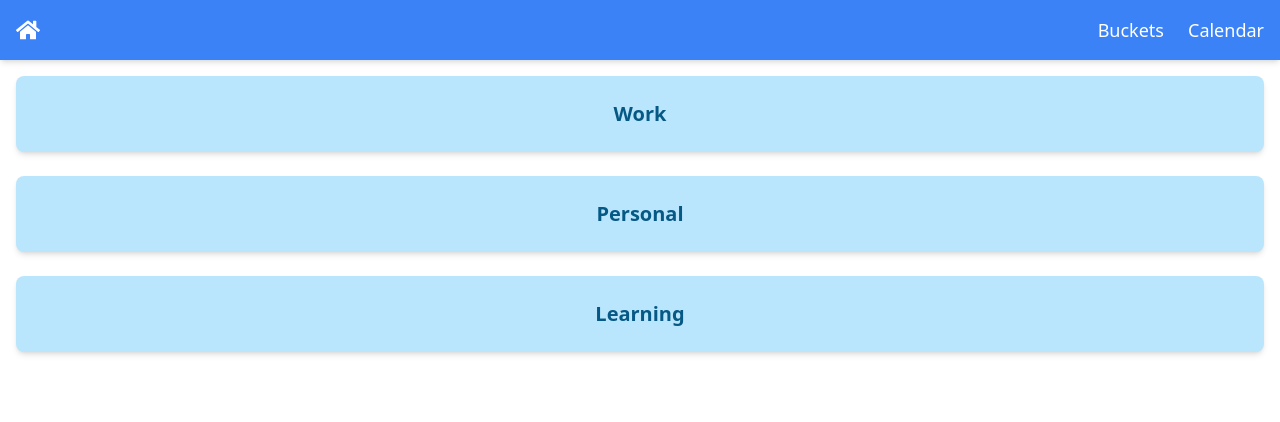
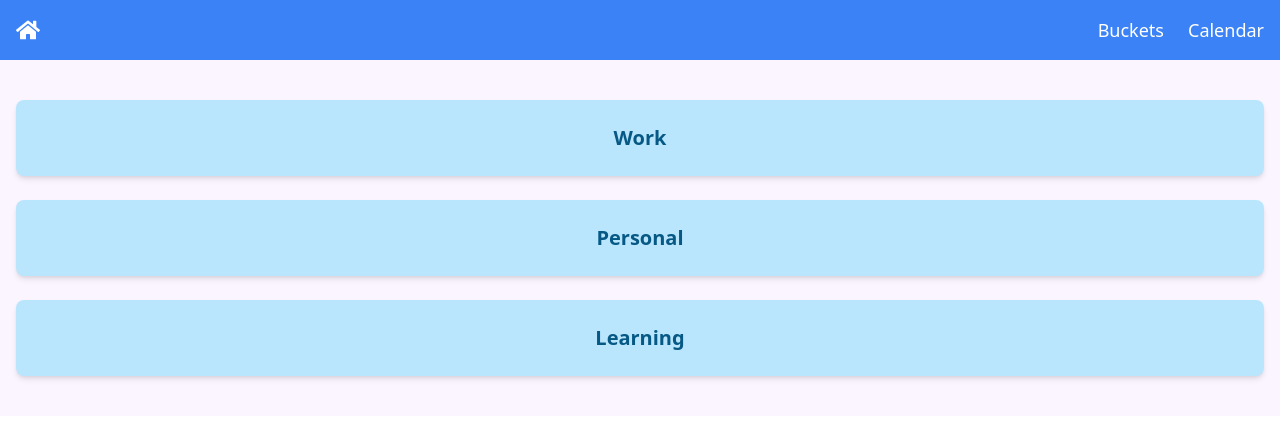
Before and after one commit to paldridi/smartTodo, a React (Vite) app: page / in a window 1280 px wide. Shown: the top 422 px of the page. Built offline with nearby package versions, Linux system fonts and the light colour scheme; data requests are answered from the project's data file.

Commit message:
Edit todo, delete and complete still missing

```diff
--- a/src/App.jsx
+++ b/src/App.jsx
@@ -1,27 +1,43 @@
-import React from 'react'
+import React, { Children } from 'react'
 import MainLayout from './layouts/MainLayout'
-import { Route, createBrowserRouter, createRoutesFromElements, RouterProvider } from 'react-router-dom';
+import { createBrowserRouter, RouterProvider } from 'react-router-dom';
 import ErrorPage from './pages/ErrorPage';
 import HomePage from './pages/HomePage';
-import BucketPage from './pages/BucketPage';
+import BucketPage, {todoLoader} from './pages/BucketPage';
 import CalendarPage from './pages/CalendarPage';
 import TodoPage from './pages/TodoPage';
 
 const App = () => {
 
   // Pages Routes
-  const router = createBrowserRouter(
-    createRoutesFromElements(
-      <Route path='/' element={<MainLayout />}>
-        <Route index element={<HomePage />} />
-        <Route path='/buckets/:bucket_name' element={<BucketPage />}>
-          <Route path=':todo_id' element={<TodoPage />}/>
-        </Route>
-        <Route path='/calendar' element={CalendarPage}/>
-        <Route path='*' element={<ErrorPage />} />
-      </Route>
-    )
-  );
+  const router = createBrowserRouter([
+    {
+      path: '/',
+      element: <MainLayout />,
+      errorElement: <ErrorPage />,
+      children: [
+        {
+          index: true,
+          element: <HomePage />,
+        },
+        {
+          path: ':bucket_name',
+          element: <BucketPage />,
+          loader: todoLoader,
+          children: [
+            {
+              path: ':todo_id',
+              element: <TodoPage />,
+            }
+          ]
+        },
+        {
+          path: 'calendar',
+          element: <CalendarPage />
+        }
+      ]
+    }
+  ])
 
 
   return (
--- a/src/components/Buckets.jsx
+++ b/src/components/Buckets.jsx
@@ -1,19 +1,16 @@
-import { useNavigate } from "react-router-dom";
+
+import { Link } from "react-router-dom";
 
 // Bucket card that recieves a bucket prop
-const Buckets = ({ bucket}) => {
-    const navigate = useNavigate();
-
-    const handleBucketClick = () => {
-        navigate(`/buckets/${bucket.name}`); // progmatically navigate to the bucket todos
-    };
+const Buckets = ({ bucket }) => {
 
     return (
         <div
-            onClick={handleBucketClick}
-            className="bg-sky-200 hover:bg-sky-300 transition-colors duration-300 cursor-pointer p-6 rounded-lg shadow-md text-center"
+            className="bg-sky-200 hover:bg-sky-300 transition-colors duration-300 cursor-pointer p-6 px-3 rounded-lg shadow-md text-center relative"
         >
+            <Link to={`/${bucket.name}`}>
             <h2 className="text-xl font-semibold text-sky-800">{bucket.name}</h2>
+            </Link>
         </div>
     )
     }
--- a/src/components/Navbar.jsx
+++ b/src/components/Navbar.jsx
@@ -11,7 +11,7 @@ const Navbar = () => {
                 <FaHome className="text-2xl" />
             </Link>
             </div>
-            <div className="font-poppins space-x-6 text-white text-lg">
+            <div className="space-x-6 text-white text-lg">
             <Link to="/" className="hover:underline">
                 Buckets
             </Link>
--- /dev/null
+++ b/src/components/Spinner.jsx
@@ -0,0 +1,19 @@
+import { ScaleLoader } from "react-spinners";
+
+const override ={
+    display: 'block',
+    margin: '0 auto',
+    width: 'fit-content'
+}
+
+const Spinner = ({ loading }) => {
+    return (
+        <ScaleLoader
+            color= '#36e39e'
+            loading={loading}
+            cssOverride={override}
+        />
+    )
+}
+
+export default Spinner;
--- /dev/null
+++ b/src/components/TodoList.jsx
@@ -0,0 +1,35 @@
+import { FaEdit, FaTrashAlt, FaCheckCircle } from 'react-icons/fa';
+
+const TodoList = ({todo}) => {
+  return (
+    <>
+        <div className="w-3/4">
+            <h2 className="text-xl font-semibold text-blue-800">{todo.title}</h2>
+            <p className="text-gray-700 mt-1">{todo.description}</p>
+            <p className="text-gray-600 mt-1">Deadline: {new Date(todo.deadline).toLocaleDateString()}</p>
+            <p className="text-gray-500 italic mt-1">AI Recommendation: {todo.ai_recommendation}</p>
+            <p className="mt-2">
+            Status: {todo.done ? (
+                <span className="text-green-600 font-semibold">Completed</span>
+                ) : (
+                <span className="text-red-600 font-semibold">Not Completed</span>
+            )}
+                </p>
+        </div>
+
+        <div className="w-1/4 flex justify-around"> {/* Right side (25% width) */}
+            <button className="text-sky-600 hover:text-sky-800">
+                <FaEdit />
+            </button>
+            <button className="text-red-600 hover:text-red-800">
+                <FaTrashAlt />
+            </button>
+            <button className="text-green-600 hover:text-green-800">
+                <FaCheckCircle />
+            </button>
+        </div>
+    </>
+  )
+}
+
+export default TodoList
--- a/src/pages/BucketPage.jsx
+++ b/src/pages/BucketPage.jsx
@@ -1,12 +1,37 @@
-import bucketData from './../buckets.json';
-import Buckets from '../components/Buckets';
+import { useParams, useLoaderData } from "react-router-dom"
+import TodoList from "../components/TodoList";
 
-const BucketPage = () => {
+const BucketPage = ( {} ) => {
+
+  const todoList = useLoaderData();
+  console.log(todoList)
+
+  const { bucket_name } = useParams()
+
+
   return (
-    <div >
-        This the specific bucket page
-    </div>
-  )
+      <div className="bg-sky-100 min-h-screen flex items-center justify-center py-10">
+        <div className="w-full max-w-3xl bg-sky-200 rounded-lg shadow-lg p-6">
+          <h1 className="text-2xl font-bold text-sky-800 text-center mb-6">
+            {bucket_name} Todo Lists ...
+          </h1>
+          <ul className="space-y-6">
+            {todoList.map((todo) => (
+              <li className="p-4 bg-white rounded-lg shadow-md flex justify-between items-center hover:shadow-lg transition-shadow duration-300">
+                <TodoList key={todo.id} todo={todo}/>
+              </li>
+            ))}
+          </ul>
+        </div>
+      </div>
+    )
 }
 
-export default BucketPage
+// todolist loader
+const todoLoader = async ({params}) => {
+  const res = await fetch(`http://localhost:8000/buckets/?name=${params.bucket_name}`)
+  const data = await res.json();
+  return data[0].todo_lists;
+}
+
+export { BucketPage as default, todoLoader}
--- a/src/pages/ErrorPage.jsx
+++ b/src/pages/ErrorPage.jsx
@@ -1,5 +1,5 @@
 import React from 'react'
-import { useRouteError } from "react-router-dom";
+import { Link, useRouteError } from "react-router-dom";
 
 const ErrorPage = () => {
     const error = useRouteError();
@@ -13,12 +13,11 @@ const ErrorPage = () => {
         <p className="text-gray-500 mb-6">
           <i>{error.statusText || error.message}</i>
         </p>
-        <button
-          onClick={() => window.location.href = '/'}
+        <Link to="/"
           className="px-6 py-3 bg-red-500 text-white font-semibold rounded-lg hover:bg-red-600 transition-colors"
         >
           Go Back Home
-        </button>
+        </Link>
       </div>
     </div>
   )
--- a/src/pages/HomePage.jsx
+++ b/src/pages/HomePage.jsx
@@ -1,14 +1,48 @@
-import bucketData from './../buckets.json';
+import { useEffect, useState } from 'react';
+import Spinner from '../components/Spinner';
 import Buckets from '../components/Buckets';
 
 const HomePage = () => {
+  const [buckets, setBuckets] = useState([])
+  const [loading, setLoading] = useState(true)
+
+  // API get call for all data from backend
+  useEffect(() => {
+    const fetchBuckets = async () => {
+      try {
+        const res = await fetch('http://localhost:8000/buckets')
+        const data = await res.json();
+
+        // simulate a request delay
+        await new Promise(resolve => setTimeout(resolve, 2000));
+
+        console.log(data)
+        setBuckets(data)
+      } catch (error) {
+        console.log('Error fetching data', error);
+      } finally {
+        setLoading(false)
+      }
+    }
+
+    fetchBuckets()
+  }, [])
+
   return (
-    <div className="grid grid-cols-1 sm:grid-cols-2 lg:grid-cols-3 gap-6 p-4">
-        {bucketData.buckets.map((bucket) => (
-            <Buckets key={bucket.id} bucket={bucket} />
-        ))}
+    <section className='bg-purple-50 px-4 py-10'>
+      <div className='container-xl lg:container m-auto'>
+      {loading ? (
+            <Spinner loading={loading} />
+          ) : (
+            <div className='grid grid-cols-1 md:grid-cols-3 gap-6'>
+              {buckets.map((bucket) => (
+                <Buckets key={bucket.id} bucket={bucket} />
+              ))}
+            </div>
+          )}
+      </div>
+    </section>
 
-    </div>
   )
 }
 
```
Also changed, not shown: package.json (+5 -2 lines), 1 other file (tests, documents, lock files or other folders).
